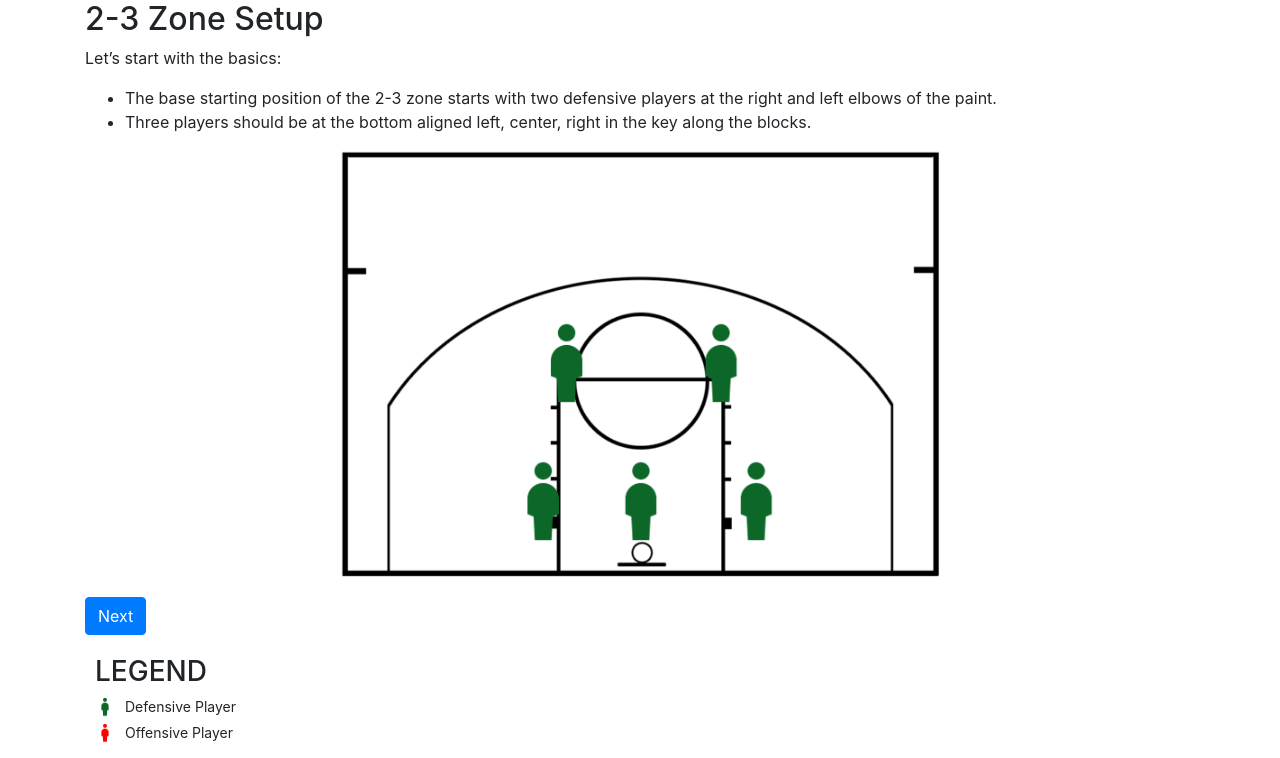
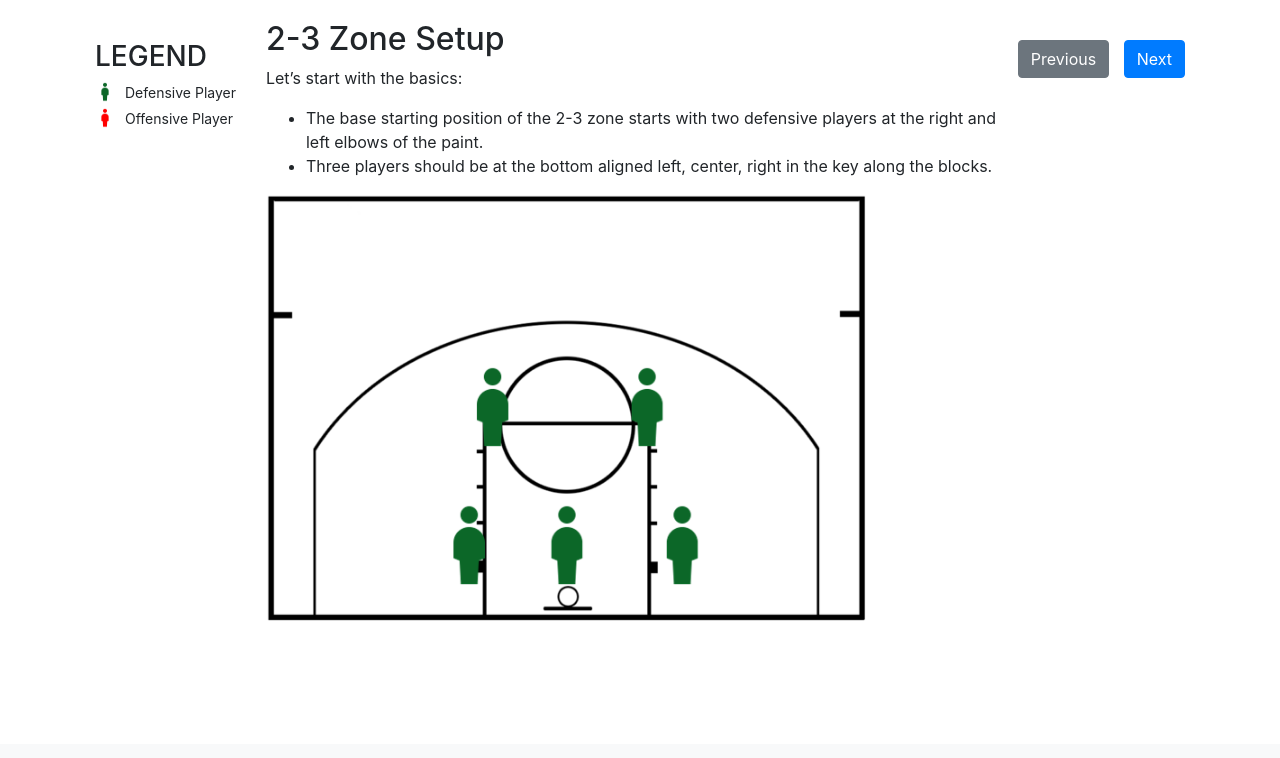
Before and after one commit to yan-ye-0102/UI_project, a Flask app: page /combined-setup in a window 1280 px wide. Shown: the part 56-814 px from the top of the page. After the commit the page ends 677 px from the top, so only its background shows below. Run offline with Flask 3, Linux system fonts and the light colour scheme; some libraries are stand-ins or nearby versions.

Commit message:
Update setup lesson

```diff
--- a/templates/combined_setup.html
+++ b/templates/combined_setup.html
@@ -2,25 +2,27 @@
 
 {% block head %}
     <style>
+        .setup-container {
+            display: flex;
+            justify-content: center;
+            align-items: flex-start;
+            margin-top: 20px;
+        }
+
         .setup-section {
             display: none;
-
         }
 
         .setup-section.active {
-            display: block; /
+            display: block;
+            flex: 1;
         }
 
         .setup-image {
             display: block;
-            margin-left: auto;
-            margin-right: auto;
             max-width: 600px;
             height: auto;
-        }
-
-        #next-button {
-            margin-top: 20px;
+            margin-bottom: 20px;
         }
 
 
@@ -62,37 +64,17 @@
         .defensive-player {
             background-color: green;
         }
+
+        #next-button, #previous-button {
+            margin-top: 20px;
+            margin-right: 10px;
+        }
     </style>
     <script src="{{ url_for('static', filename='basketball.js') }}"></script>
 {% endblock %}
 
 {% block content %}
     <div class="setup-container">
-
-        <!-- 2-3 Zone Setup Section -->
-        <section id="two-three-zone-setup" class="setup-section active">
-            <!-- Content for 2-3 Zone Setup -->
-            <h2>2-3 Zone Setup</h2>
-            <p>Let’s start with the basics:</p>
-            <ul>
-                <li>The base starting position of the 2-3 zone starts with two defensive players at the right and left elbows of the paint.</li>
-                <li>Three players should be at the bottom aligned left, center, right in the key along the blocks.</li>
-            </ul>
-            <img src="{{ url_for('static', filename='2-3_Zone_Setup_Defen.png') }}" alt="2-3 Zone Setup" class="setup-image img-fluid">
-        </section>
-
-        <!-- Offensive Setup Section -->
-        <section id="offensive-setup" class="setup-section">
-            <!-- Content for Offensive Setup -->
-            <h2>Offensive Setup</h2>
-            <p>Now let’s add 5 offensive players, we can start with one of the most common offensive setups, with five players
-                on the outside of the three point line!</p>
-            <img src="{{ url_for('static', filename='2-3_Zone_Setup_Offen.png') }}" alt="Offensive Setup" class="setup-image img-fluid">
-        </section>
-
-        <!-- Next Button -->
-        <button id="previous-button" class="btn btn-secondary" style="display: none;">Previous</button>
-        <button id="next-button" class="btn btn-primary">Next</button>
 
         <!-- Legend -->
         <div id="legend">
@@ -107,24 +89,57 @@
             </div>
         </div>
 
+        <!-- 2-3 Zone Setup Section -->
+        <section id="two-three-zone-setup" class="setup-section active">
+            <h2>2-3 Zone Setup</h2>
+            <p>Let’s start with the basics:</p>
+            <ul>
+                <li>The base starting position of the 2-3 zone starts with two defensive players at the right and left elbows of the paint.</li>
+                <li>Three players should be at the bottom aligned left, center, right in the key along the blocks.</li>
+            </ul>
+            <img src="{{ url_for('static', filename='2-3_Zone_Setup_Defen.png') }}" alt="2-3 Zone Setup" class="setup-image img-fluid">
+        </section>
+
+        <!-- Offensive Setup Section -->
+        <section id="offensive-setup" class="setup-section">
+            <h2>Offensive Setup</h2>
+            <p>Now let’s add 5 offensive players, we can start with one of the most common offensive setups, with five players on the outside of the three-point line!</p>
+            <img src="{{ url_for('static', filename='2-3_Zone_Setup_Offen.png') }}" alt="Offensive Setup" class="setup-image img-fluid">
+        </section>
+
+        <!-- Buttons -->
+        <div>
+            <button id="previous-button" class="btn btn-secondary">Previous</button>
+            <button id="next-button" class="btn btn-primary">Next</button>
+        </div>
+
     </div>
 {% endblock %}
 
 {% block script %}
     <script>
         $(document).ready(function() {
-            var currentSection = "#two-three-zone-setup"; // Start with the first section
+            var currentSection = "#two-three-zone-setup";
 
             $('#next-button').click(function() {
-                // Toggle between sections
                 if (currentSection === "#two-three-zone-setup") {
                     $(currentSection).removeClass('active');
                     currentSection = "#offensive-setup";
                     $(currentSection).addClass('active');
-                    $('#next-button').text('Start Lesson'); // Change button text on last setup page
+                    $('#next-button').text('Start Lesson');
+                    $('#previous-button').show();
                 } else {
-                    // Redirect to lesson page when done with setup
                     window.location.href = "{{ url_for('lesson') }}";
+                }
+            });
+
+            $('#previous-button').click(function() {
+                if (currentSection === "#offensive-setup") {
+                    $(currentSection).removeClass('active');
+                    currentSection = "#two-three-zone-setup";
+                    $(currentSection).addClass('active');
+                    $('#next-button').text('Next');
+                    $('#previous-button').hide();
                 }
             });
         });
```
